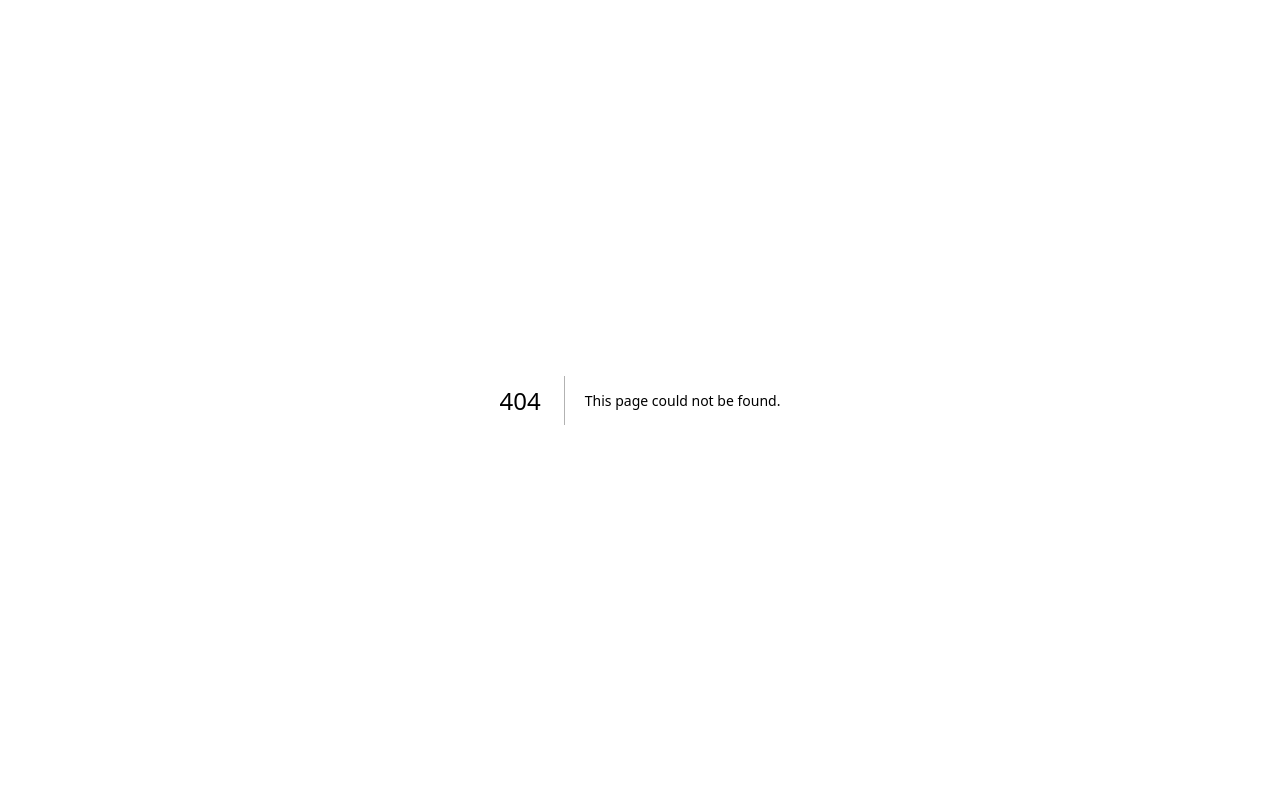
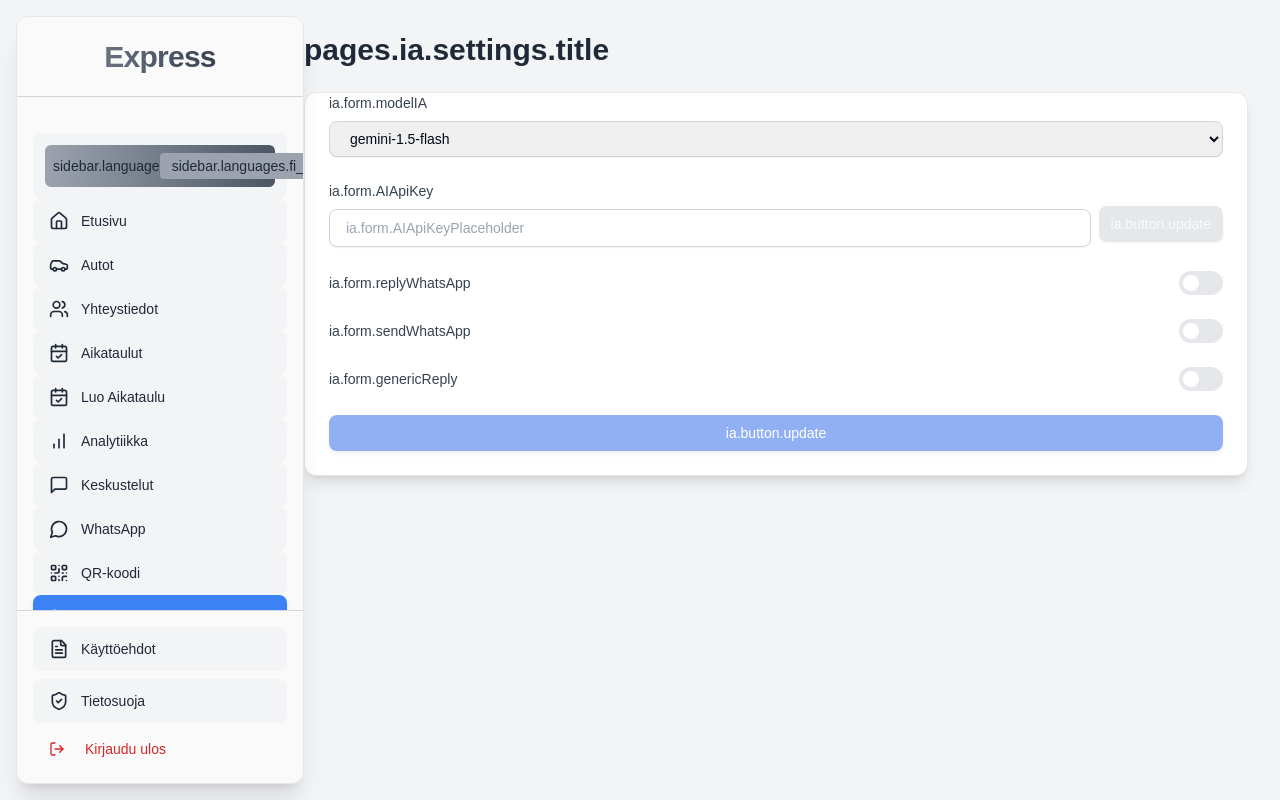
Before and after one commit to carexpress2025/web, a Next.js app: page /ai/settings in a window 1280 px wide. Before the commit this address had no page. Built offline with nearby package versions, Linux system fonts and the light colour scheme.

Commit message:
pagina de configuração da IA

```diff
--- /dev/null
+++ b/src/app/(private)/ai/settings/components/ai-settings-view.tsx
@@ -0,0 +1,170 @@
+'use client';
+
+import { Button } from '@/components/ui/button';
+import { Card, CardContent } from '@/components/ui/card';
+import { useState } from 'react';
+import { useTranslation } from 'react-i18next';
+
+export default function AiSettingsView() {
+  const { t } = useTranslation();
+
+  const [modelIA, setModelIA] = useState<string>('gemini-1.5-flash');
+  const [apiKeyIA, setApiKeyIA] = useState<string>('');
+  const [isReplyEnabled, setIsReplyEnabled] = useState<boolean>(false);
+  const [isSendEnabled, setIsSendEnabled] = useState<boolean>(false);
+  const [maskedApiKey, setMaskedApiKey] = useState<string>('');
+  const [isEditingApiKey, setIsEditingApiKey] = useState<boolean>(false);
+  const [isGenericReplyEnabled, setIsGenericReplyEnabled] =
+    useState<boolean>(false);
+
+  const handleApiKeyChange = () => {};
+
+  const toggleApiKeyEdit = () => {};
+
+  const handleSubmitUpdateSettings = () => {};
+
+  return (
+    <div>
+      <h1 className="mb-6 text-3xl font-extrabold text-gray-800">
+        {t('pages.ia.settings.title')}
+      </h1>
+      <Card className="border border-gray-200 shadow-lg transition-all duration-200 hover:shadow-xl lg:col-span-12">
+        <CardContent>
+          <div className="space-y-6">
+            <div>
+              <label
+                htmlFor="modelIA"
+                className="block text-sm font-medium text-gray-700"
+              >
+                {t('ia.form.modelIA')}
+              </label>
+              <select
+                id="modelIA"
+                value={modelIA}
+                onChange={(e) => setModelIA(e.target.value)}
+                className="block w-full mt-2 px-4 py-2 border border-gray-300 rounded-lg shadow-sm focus:ring-blue-500 focus:border-blue-500 sm:text-sm"
+              >
+                <option value="gemini-1.5-flash">gemini-1.5-flash</option>
+                <option value="gemini-1.0-pro">gemini-1.0-pro</option>
+                <option value="gemini-2.0-pro">gemini-2.0-pro</option>
+              </select>
+            </div>
+            <div>
+              <label
+                htmlFor="apiKeyIA"
+                className="block text-sm font-medium text-gray-700"
+              >
+                {t('ia.form.AIApiKey')}
+              </label>
+              <div className="relative flex items-center">
+                <input
+                  id="apiKeyIA"
+                  type="text"
+                  placeholder={t('ia.form.AIApiKeyPlaceholder')}
+                  value={isEditingApiKey ? apiKeyIA : maskedApiKey}
+                  onChange={handleApiKeyChange}
+                  readOnly={!isEditingApiKey}
+                  className={`block w-full mt-2 px-4 py-2 border ${
+                    isEditingApiKey ? 'border-blue-500' : 'border-gray-300'
+                  } rounded-lg shadow-sm focus:ring-blue-500 focus:border-blue-500 sm:text-sm`}
+                />
+                <Button
+                  onClick={toggleApiKeyEdit}
+                  className="ml-2 py-2 px-3 bg-gray-200 hover:bg-gray-300 text-sm font-medium rounded-lg shadow-sm"
+                >
+                  {isEditingApiKey
+                    ? t('ia.button.save')
+                    : t('ia.button.update')}
+                </Button>
+              </div>
+            </div>
+            <div className="flex justify-between items-center">
+              <label
+                htmlFor="enable-reply"
+                className="text-sm font-medium text-gray-700"
+              >
+                {t('ia.form.replyWhatsApp')}
+              </label>
+              <div className="flex items-center">
+                <label
+                  htmlFor="enable-reply"
+                  className="relative flex items-center cursor-pointer"
+                >
+                  <input
+                    type="checkbox"
+                    id="enable-reply"
+                    checked={isReplyEnabled}
+                    onChange={() => setIsReplyEnabled(!isReplyEnabled)}
+                    className="sr-only peer"
+                  />
+                  <div className="w-11 h-6 bg-gray-200 rounded-full peer-checked:bg-blue-600 transition-colors"></div>
+                  <div className="absolute left-1 top-1 w-4 h-4 bg-white rounded-full transition-transform peer-checked:translate-x-full"></div>
+                </label>
+              </div>
+            </div>
+
+            <div className="flex justify-between items-center">
+              <label
+                htmlFor="enable-send"
+                className="text-sm font-medium text-gray-700"
+              >
+                {t('ia.form.sendWhatsApp')}
+              </label>
+              <div className="flex items-center">
+                <label
+                  htmlFor="enable-send"
+                  className="relative flex items-center cursor-pointer"
+                >
+                  <input
+                    type="checkbox"
+                    id="enable-send"
+                    checked={isSendEnabled}
+                    onChange={() => setIsSendEnabled(!isSendEnabled)}
+                    className="sr-only peer"
+                  />
+                  <div className="w-11 h-6 bg-gray-200 rounded-full peer-checked:bg-blue-600 transition-colors"></div>
+                  <div className="absolute left-1 top-1 w-4 h-4 bg-white rounded-full transition-transform peer-checked:translate-x-full"></div>
+                </label>
+              </div>
+            </div>
+
+            <div className="flex justify-between items-center">
+              <label
+                htmlFor="enable-generic-reply"
+                className="text-sm font-medium text-gray-700"
+              >
+                {t('ia.form.genericReply')}
+              </label>
+              <div className="flex items-center">
+                <label
+                  htmlFor="enable-generic-reply"
+                  className="relative flex items-center cursor-pointer"
+                >
+                  <input
+                    type="checkbox"
+                    id="enable-generic-reply"
+                    checked={isGenericReplyEnabled}
+                    onChange={() =>
+                      setIsGenericReplyEnabled(!isGenericReplyEnabled)
+                    }
+                    className="sr-only peer"
+                  />
+                  <div className="w-11 h-6 bg-gray-200 rounded-full peer-checked:bg-blue-600 transition-colors"></div>
+                  <div className="absolute left-1 top-1 w-4 h-4 bg-white rounded-full transition-transform peer-checked:translate-x-full" />
+                </label>
+              </div>
+            </div>
+
+            <Button
+              onClick={handleSubmitUpdateSettings}
+              disabled={!modelIA?.trim() || !apiKeyIA?.trim()}
+              className="w-full py-3 bg-blue-600 hover:bg-blue-700 text-white font-medium rounded-lg shadow-md transition-all"
+            >
+              {t('ia.button.update')}
+            </Button>
+          </div>
+        </CardContent>
+      </Card>
+    </div>
+  );
+}
--- /dev/null
+++ b/src/app/(private)/ai/settings/layout.tsx
@@ -0,0 +1,20 @@
+import Sidebar from '@/components/layout/sidebar';
+import { Metadata } from 'next';
+
+export const metadata: Metadata = {
+  title: 'IA',
+  description: 'Generated by create next app',
+};
+
+export default function RootLayout({
+  children,
+}: Readonly<{
+  children: React.ReactNode;
+}>) {
+  return (
+    <div className="flex min-h-screen bg-gray-100">
+      <Sidebar />
+      {children}
+    </div>
+  );
+}
--- /dev/null
+++ b/src/app/(private)/ai/settings/page.tsx
@@ -0,0 +1,9 @@
+import AiSettingsView from './components/ai-settings-view';
+
+export default function Page() {
+  return (
+    <main className="ml-[calc(1rem+16rem)] flex-1 p-8">
+      <AiSettingsView />
+    </main>
+  );
+}
```
